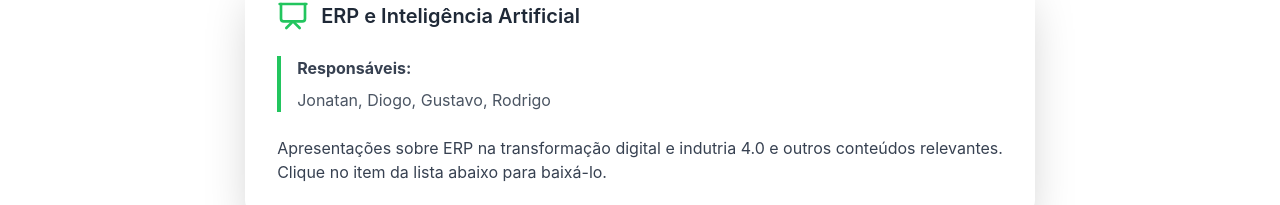
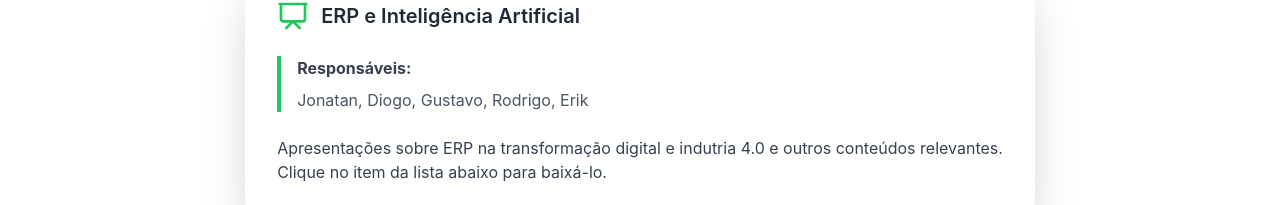
Before and after one commit to Fooyer/erp-site, a React (Vite) app: page /apresentacoes in a window 1280 px wide. Shown: the part 240-445 px from the top of the page. Built offline with nearby package versions, Linux system fonts and the light colour scheme.

Commit message:
erik entrou no grupo

```diff
--- a/src/pages/Apresentacoes/index.jsx
+++ b/src/pages/Apresentacoes/index.jsx
@@ -15,7 +15,7 @@ const Apresentacoes = () => {
           <div className="responsible-section apresentacoes-responsible">
             <p className="responsible-title">Responsáveis:</p>
             <p className="responsible-names">
-              Jonatan, Diogo, Gustavo, Rodrigo
+              Jonatan, Diogo, Gustavo, Rodrigo, Erik
             </p>
           </div>
 
```
